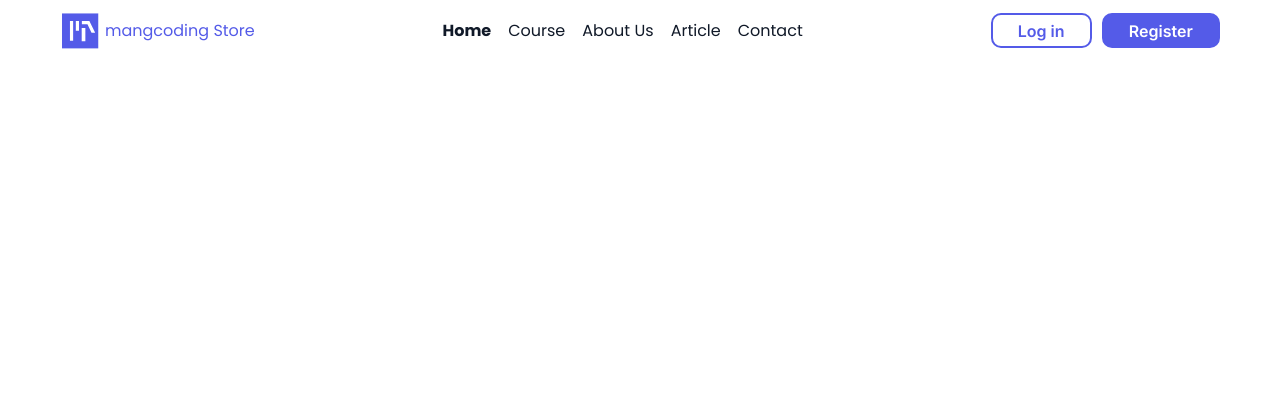
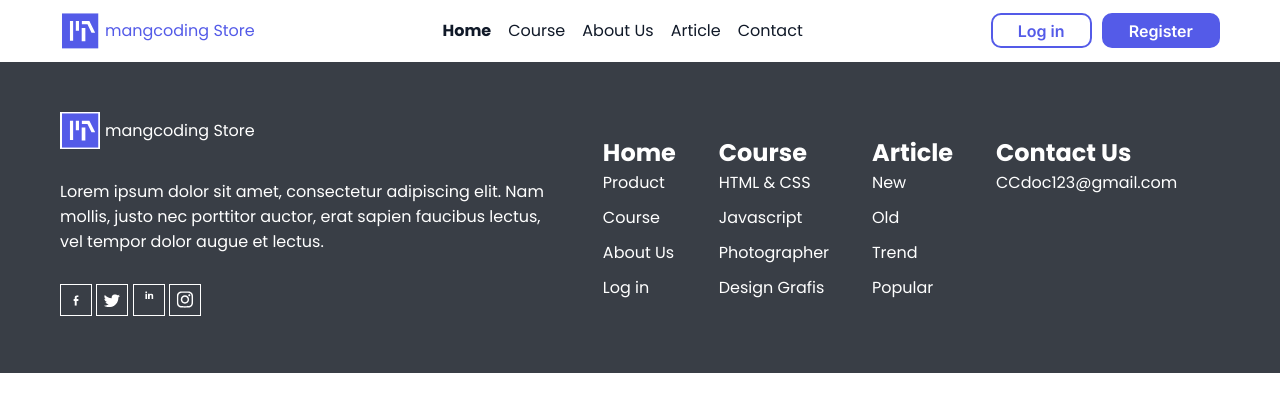
Before and after one commit to AyaMusamih/landing, a plain HTML site: page index.html in a window 1280 px wide. Drawn offline with Linux system fonts and the light colour scheme.

Commit message:
create footer

```diff
--- a/assets/css/main.css
+++ b/assets/css/main.css
@@ -8,14 +8,14 @@ body {
     padding: 12px 0px;
 }
 
-.header .logo {
+.logo {
     display: flex;
     flex-wrap: wrap;
     align-items: center;
     gap: 5px;
 }
 
-.header .logo img {
+.logo img {
     width: 40px;
 }
 
@@ -27,13 +27,13 @@ body {
     display: none;
 }
 
-.nav ul {
+.navbar ul {
     display: flex;
     flex-wrap: wrap;
     gap: 17px
 }
 
-.nav ul li a {
+.navbar ul li a {
     color: #101928;
 }
 
@@ -69,7 +69,7 @@ body {
 
 @media screen and (max-width:992px) {
 
-    .nav,
+    .navbar,
     .auth {
         display: none;
     }
@@ -93,3 +93,44 @@ body {
         font-size: 12px;
     }
 }
+
+footer {
+    background-color: #393E46;
+    color: #FFFFFF;
+    padding: 50px 0;
+}
+
+footer a {
+    color: #FFFFFF;
+}
+
+.footer-start {
+    width: 500px;
+    display: flex;
+    flex-wrap: wrap;
+    flex-direction: column;
+    gap: 30px;
+}
+
+.footer-start .icons img {
+    border: solid 1px #FFFFFF;
+    padding: 5px;
+    width: 20px;
+    height: 20px;
+}
+
+.footer-end {
+    flex-grow: 1;
+    display: flex;
+    justify-content: space-evenly;
+    flex-wrap: wrap;
+
+}
+
+.footer-end .footer-items nav {
+    display: flex;
+    flex-direction: column;
+    gap: 10px;
+    flex-wrap: wrap;
+
+}
--- a/index.html
+++ b/index.html
@@ -5,7 +5,9 @@
     <meta charset="UTF-8">
     <meta name="viewport" content="width=device-width, initial-scale=1.0">
     <title>Document</title>
-    <link rel="stylesheet" href="https://cdnjs.cloudflare.com/ajax/libs/font-awesome/6.6.0/css/all.min.css" integrity="sha512-Kc323vGBEqzTmouAECnVceyQqyqdsSiqLQISBL29aUW4U/M7pSPA/gEUZQqv1cwx4OnYxTxve5UMg5GT6L4JJg==" crossorigin="anonymous" referrerpolicy="no-referrer" />
+    <link rel="stylesheet" href="https://cdnjs.cloudflare.com/ajax/libs/font-awesome/6.6.0/css/all.min.css"
+        integrity="sha512-Kc323vGBEqzTmouAECnVceyQqyqdsSiqLQISBL29aUW4U/M7pSPA/gEUZQqv1cwx4OnYxTxve5UMg5GT6L4JJg=="
+        crossorigin="anonymous" referrerpolicy="no-referrer" />
     <link rel="stylesheet" href="./assets/css/main.css">
 </head>
 
@@ -18,7 +20,7 @@
                     <a href="#">mangcoding Store</a>
                 </div>
                 <i class="fa-solid fa-bars menu"></i>
-                <nav class="nav">
+                <nav class="navbar">
                     <ul>
                         <li>
                             <a href="#" class="active">Home</a>
@@ -45,7 +47,63 @@
         </div>
     </header>
 
+    <footer class="footer">
+        <div class="container">
+            <div class="row">
+                <div class="footer-start">
+                    <div class="logo">
+                        <img src="./assets/img/Logo.svg" alt="logo" />
+                        <a href="#">mangcoding Store</a>
+                    </div>
+                    <p>Lorem ipsum dolor sit amet, consectetur adipiscing elit. Nam mollis, justo nec porttitor auctor,
+                        erat sapien faucibus lectus, vel tempor dolor augue et lectus. </p>
+                    <div class="icons">
+                        <img src="./assets/img/icons/facebook.svg" />
+                        <img src="./assets/img/icons/twitter.svg" />
+                        <img src="./assets/img/icons/linkedin.svg" />
+                        <img src="./assets/img/icons/instagram.svg" />
+                    </div>
+                </div>
+                <div class="footer-end">
+                    <div class="footer-items">
+                        <h2>Home</h2>
+                        <nav>
+                            <a href="#">Product</a>
+                            <a href="#">Course</a>
+                            <a href="#">About Us</a>
+                            <a href="#">Log in</a>
+                        </nav>
+                    </div>
+                    <div class="footer-items">
+                        <h2>Course</h2>
+                        <nav>
+                            <a href="#">HTML & CSS</a>
+                            <a href="#">Javascript</a>
+                            <a href="#">Photographer</a>
+                            <a href="#">Design Grafis</a>
+                        </nav>
+                    </div>
+                    <div class="footer-items">
+                        <h2>Article</h2>
+                        <nav>
+                            <a href="#">New</a>
+                            <a href="#">Old</a>
+                            <a href="#">Trend</a>
+                            <a href="#">Popular</a>
+                        </nav>
+                    </div>
+                    <div class="footer-items">
+                        <h2>Contact Us</h2>
+                        <nav>
+                            <a href="#">CCdoc123@gmail.com</a>
+                        </nav>
+                    </div>
+                </div>
+            </div>
+        </div>
 
+
+    </footer>
 
 </body>
 
```
Also changed, not shown: assets/img/icons/facebook.svg (added), assets/img/icons/instagram.svg (added), assets/img/icons/linkedin.svg (added), assets/img/icons/twitter.svg (added).
